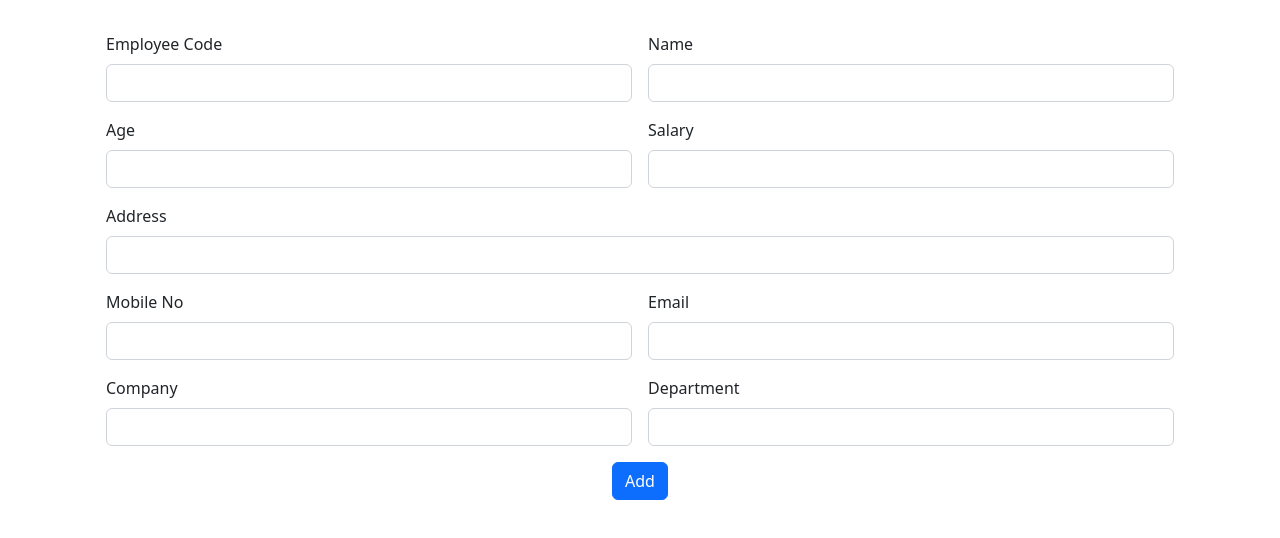
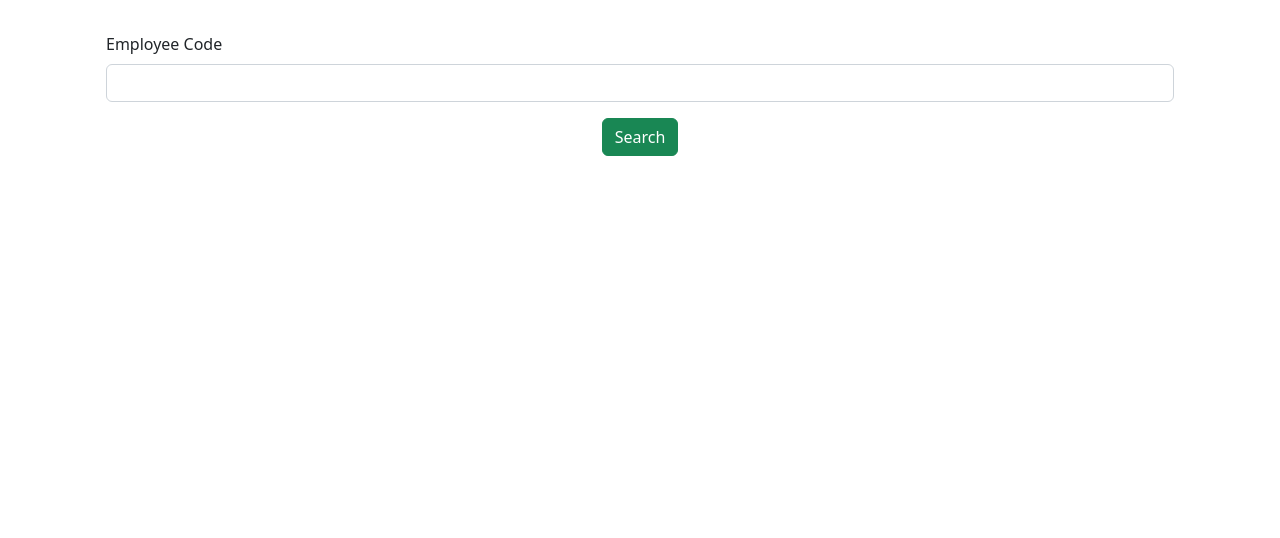
Before and after one commit to hami-r/EmployeeAngularApp, an Angular app: page / in a window 1280 px wide. Shown: the top 538 px of the page. Built offline with nearby package versions, Linux system fonts and the light colour scheme.

Commit message:
employee search component created

```diff
--- a/src/app/app.component.html
+++ b/src/app/app.component.html
@@ -1,2 +1,2 @@
-<app-employee-add></app-employee-add>
+<app-employee-search></app-employee-search>
 <router-outlet></router-outlet>
--- a/src/app/app.module.ts
+++ b/src/app/app.module.ts
@@ -5,12 +5,14 @@
 import { AppComponent } from './app.component';
 import { AdminLoginComponent } from './admin-login/admin-login.component';
 import { EmployeeAddComponent } from './employee-add/employee-add.component';
+import { EmployeeSearchComponent } from './employee-search/employee-search.component';
 
 @NgModule({
   declarations: [
     AppComponent,
     AdminLoginComponent,
-    EmployeeAddComponent
+    EmployeeAddComponent,
+    EmployeeSearchComponent
   ],
   imports: [
     BrowserModule,
--- /dev/null
+++ b/src/app/employee-search/employee-search.component.html
@@ -0,0 +1,15 @@
+<div class="container">
+    <div class="row">
+        <div class="col col-12 col-sm-12 col-md-12 col-lg-12 col-xl-12 col-xxl-12">
+            <div class="row g-3 m-3">
+                <div class="col col-12 col-sm-12 col-md-12 col-lg-12 col-xl-12 col-xxl-12">
+                    <label for="" class="form-label">Employee Code</label>
+                    <input type="text" class="form-control">
+                </div>
+                <div class="col col-12 col-sm-12 col-md-12 col-lg-12 col-xl-12 col-xxl-12 text-center">
+                    <button class="btn btn-success">Search</button>
+                </div>
+            </div>
+        </div>
+    </div>
+</div>
```
Also changed, not shown: src/app/employee-search/employee-search.component.ts (added, +10 -0 lines), src/app/employee-search/employee-search.component.css (added).
